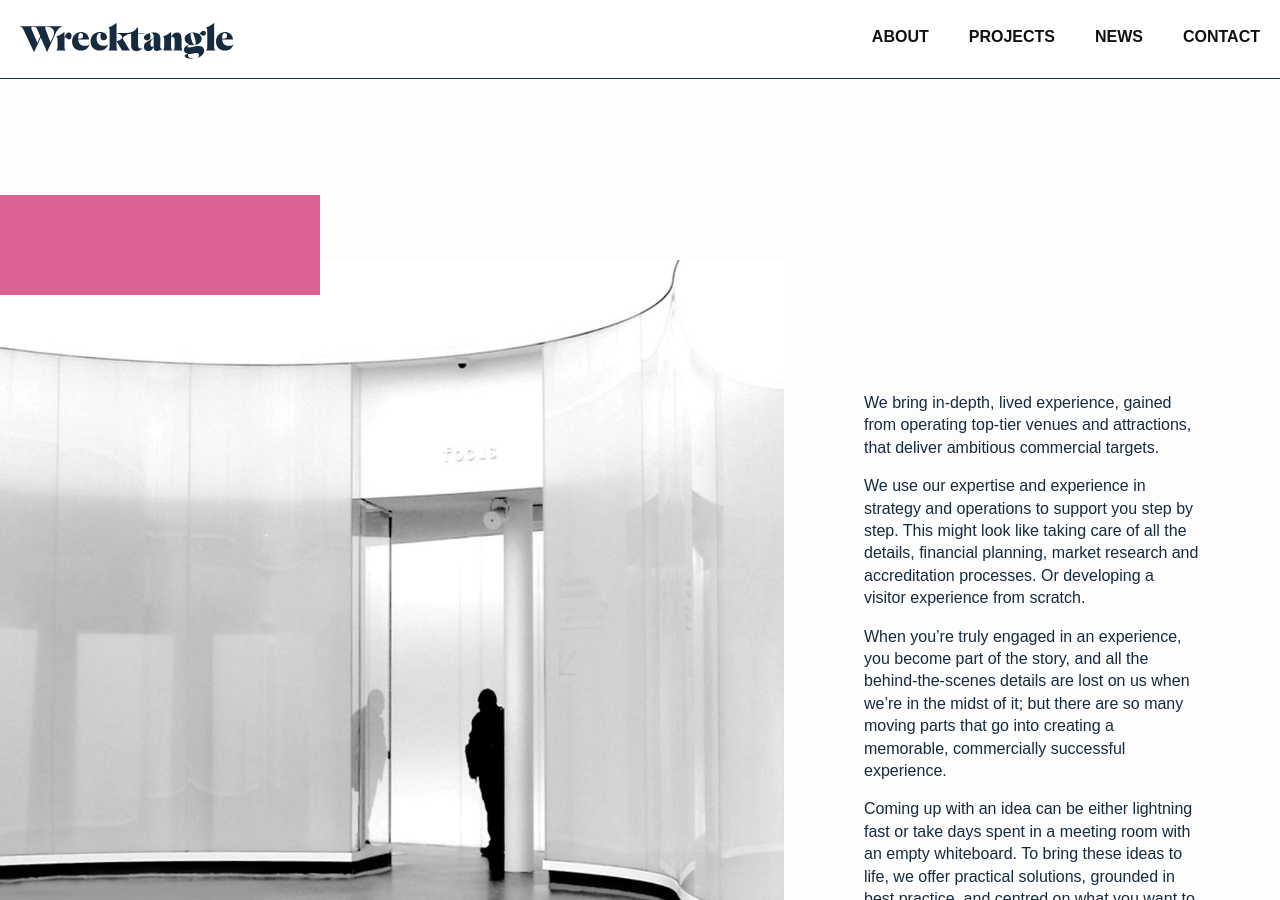
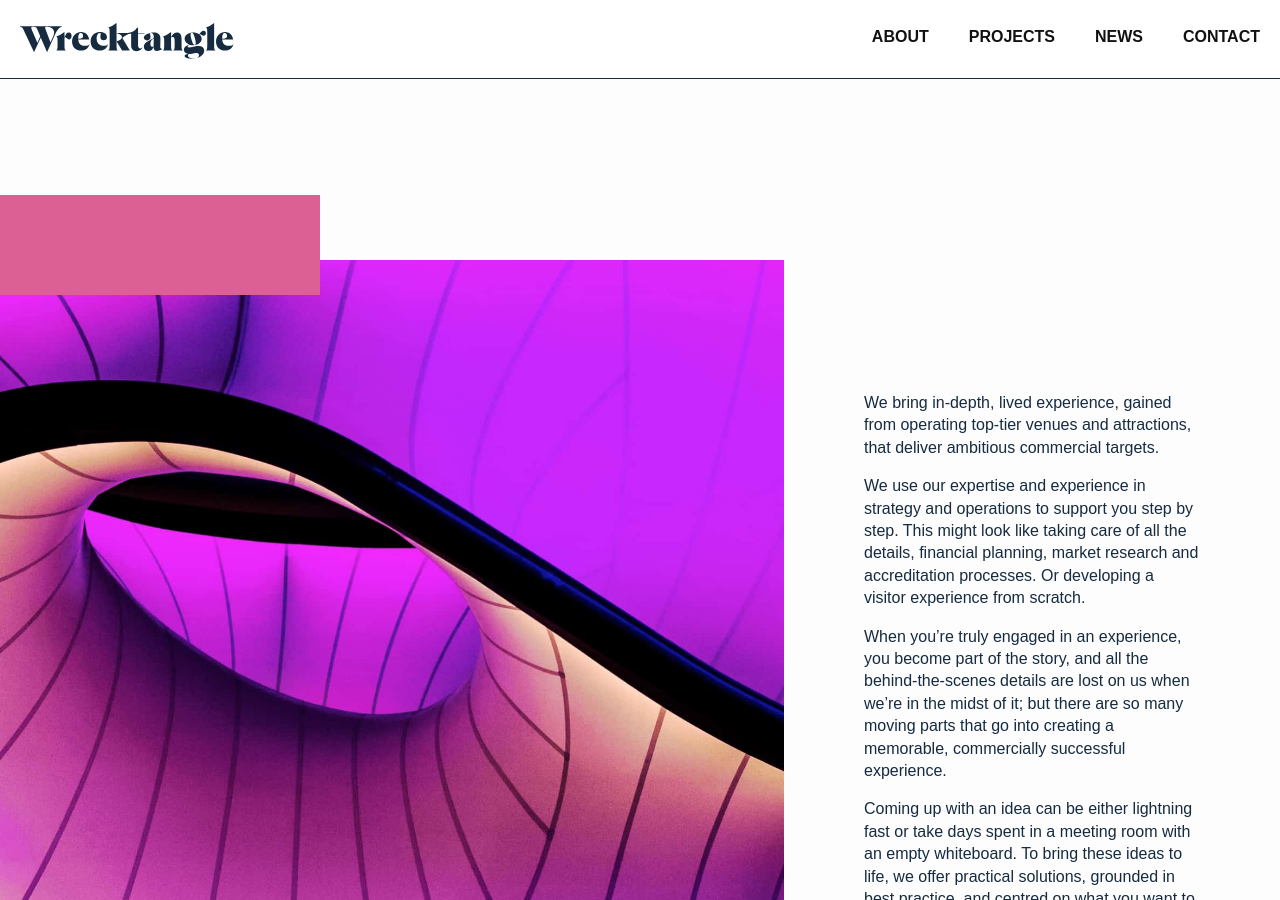
Before and after one commit to HarryFischer/wrecktangle, a Jekyll site: the page built from about.markdown, in a window 1280 px wide and 900 px high, scrolled down 473 px. Built offline with Jekyll 4.4.1, drawn with Linux system fonts in a browser that asks for light colours.

Commit message:
Updated About

```diff
--- a/about.markdown
+++ b/about.markdown
@@ -7,7 +7,7 @@
     like** \n### And we know how to deliver it"
 content-block:
 - layout: left
-  image: "/uploads/location-image.jpg"
+  image: "/uploads/image-one.jpg"
   image-caption: caption of image
   alt: alt text for image
   sub-title:
@@ -93,7 +93,7 @@
     Customer feedback\n* Process efficiency "
 how-we-work:
 - layout: right
-  image: "/uploads/location-image.jpg"
+  image: "/uploads/image-four.jpg"
   image-caption: image caption lorem ipsum
   alt: image alt lorem ipsum
   sub-title: How We Work
```
